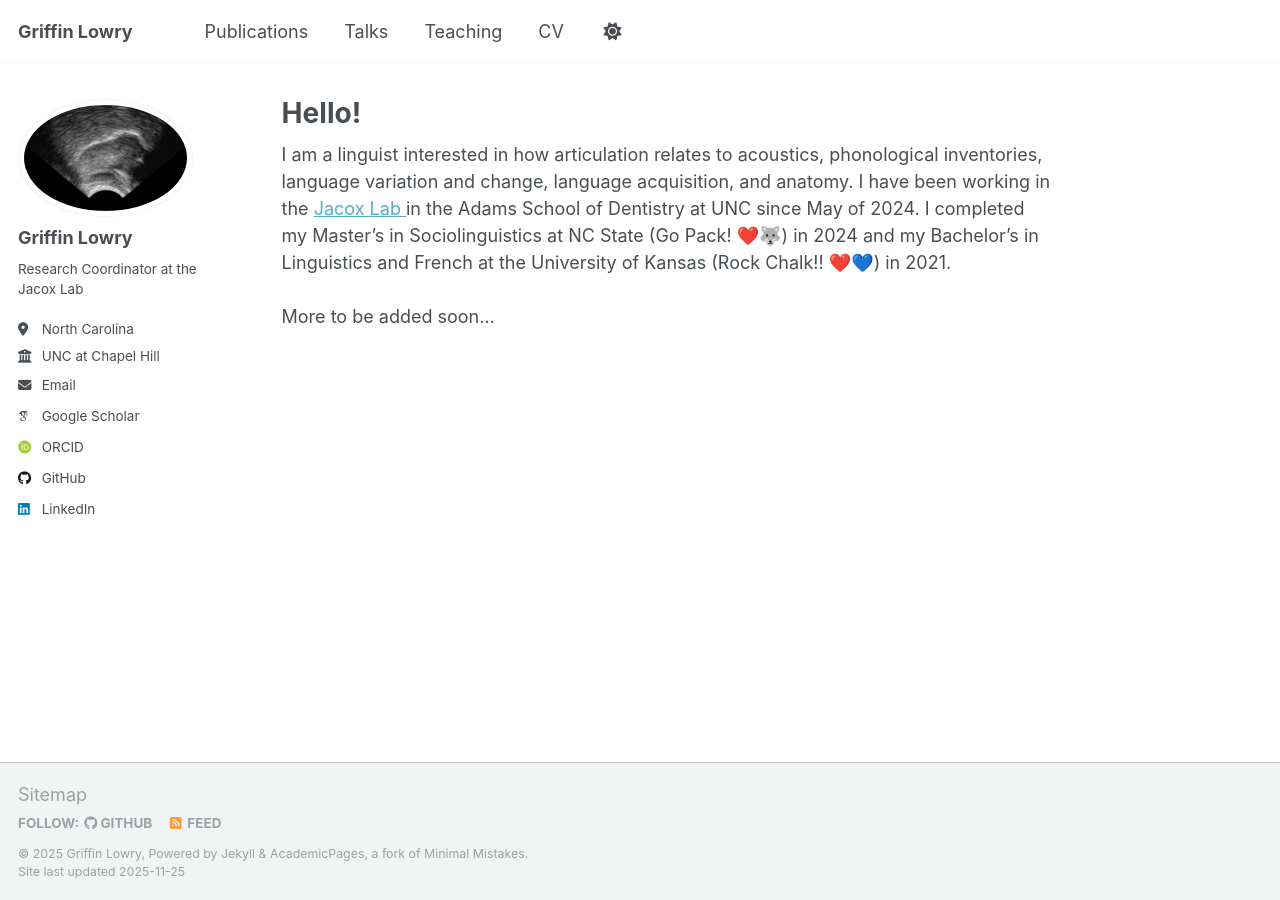
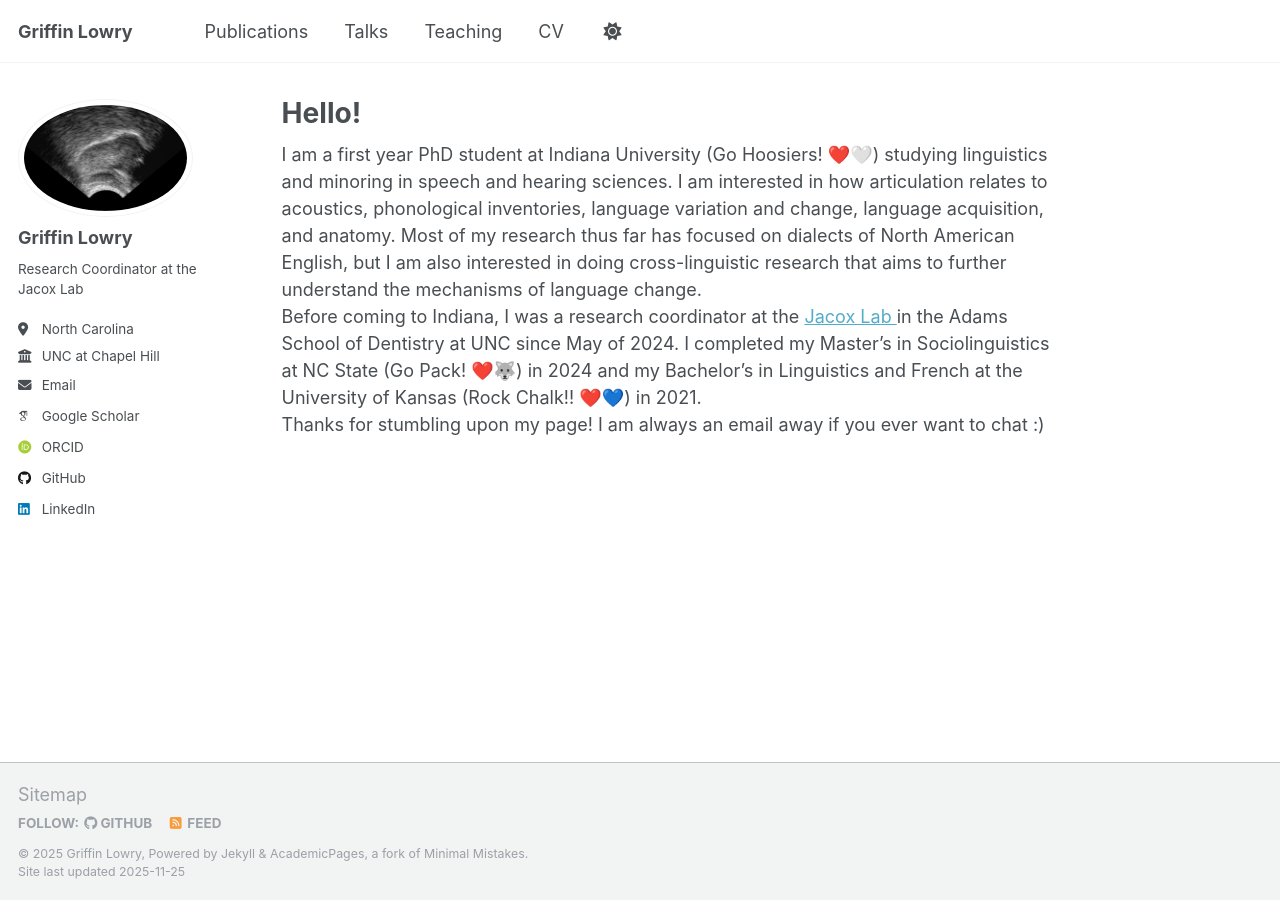
Before and after one commit to griffinlowry/griffinlowry.github.io, a Jekyll site: the page built from _pages/about.md, in a window 1280 px wide. Built offline with Jekyll 4.4.1, drawn with Linux system fonts in a browser that asks for light colours; some web fonts are replaced.

Commit message:
Update about.md

```diff
--- a/_pages/about.md
+++ b/_pages/about.md
@@ -7,8 +7,9 @@ redirect_from:
   - /about.html
 ---
 
-I am a linguist interested in how articulation relates to acoustics, phonological inventories, language variation and change, language acquisition, and anatomy. I have been working in the
+I am a first year PhD student at Indiana University (Go Hoosiers! ❤️🤍) studying linguistics and minoring in speech and hearing sciences. I am interested in how articulation relates to acoustics, phonological inventories, language variation and change, language acquisition, and anatomy. Most of my research thus far has focused on dialects of North American English, but I am also interested in doing cross-linguistic research that aims to further understand the mechanisms of language change.
+<br>
+Before coming to Indiana, I was a research coordinator at the
 <a href="https://www.jacoxlab.com" title="Jacox Lab | UNC Dental Research"> Jacox Lab </a> in the Adams School of Dentistry at UNC since May of 2024. I completed my Master's in Sociolinguistics at NC State (Go Pack! ❤️🐺) in 2024 and my Bachelor's in Linguistics and French at the University of Kansas (Rock Chalk!! ❤️💙) in 2021.
 <br>
-<br>
-More to be added soon...
+Thanks for stumbling upon my page! I am always an email away if you ever want to chat :)
```
